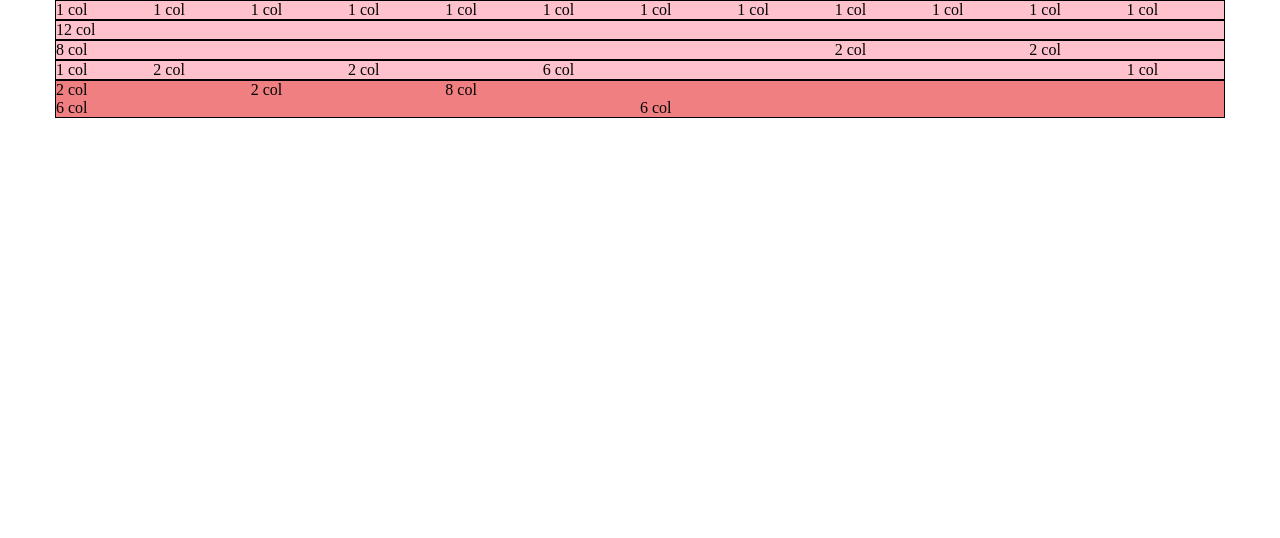
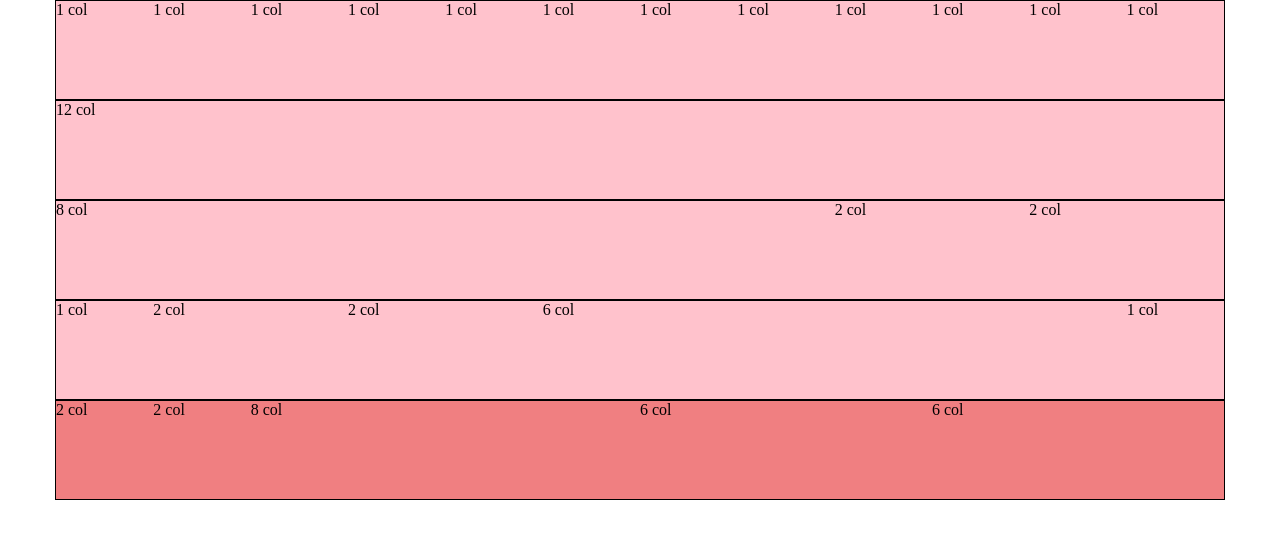
Before and after one commit to Cargalher/html-css-12bool, a plain HTML site: page index.html in a window 1280 px wide. Drawn offline with Linux system fonts and the light colour scheme.

Commit message:
footer done

```diff
--- a/index.html
+++ b/index.html
@@ -48,12 +48,15 @@
 
         <footer>
             <div class="row">
-                <div class="col-2"><p>2 col</p></div>
-                <div class="col-2"><p>2 col</p></div>
-                <div class="col-8"><p>8 col</p></div>
-                <div class="col-6"><p>6 col</p></div>
-                <div class="col-6"><p>6 col</p></div>
-
+                <div class="col-6">
+                    <div class="col-2"><p>2 col</p></div>
+                    <div class="col-2"><p>2 col</p></div>
+                    <div class="col-8"><p>8 col</p></div>
+                </div>
+                <div class="col-6">
+                    <div class="col-6"><p>6 col</p></div>
+                    <div class="col-6"><p>6 col</p></div>
+                </div>
             </div>
         </footer>
     </div>
--- a/style.css
+++ b/style.css
@@ -1,9 +1,12 @@
 main{
-    background-color: hsl(350deg 100% 88%);;
+    background-color: hsl(350deg 100% 88%);
+
 }
 footer{
     background-color: hsl(359deg 79% 72%);
+
 }
 .row{
     border: 1px solid black;
+   height:100px;
 }
```
